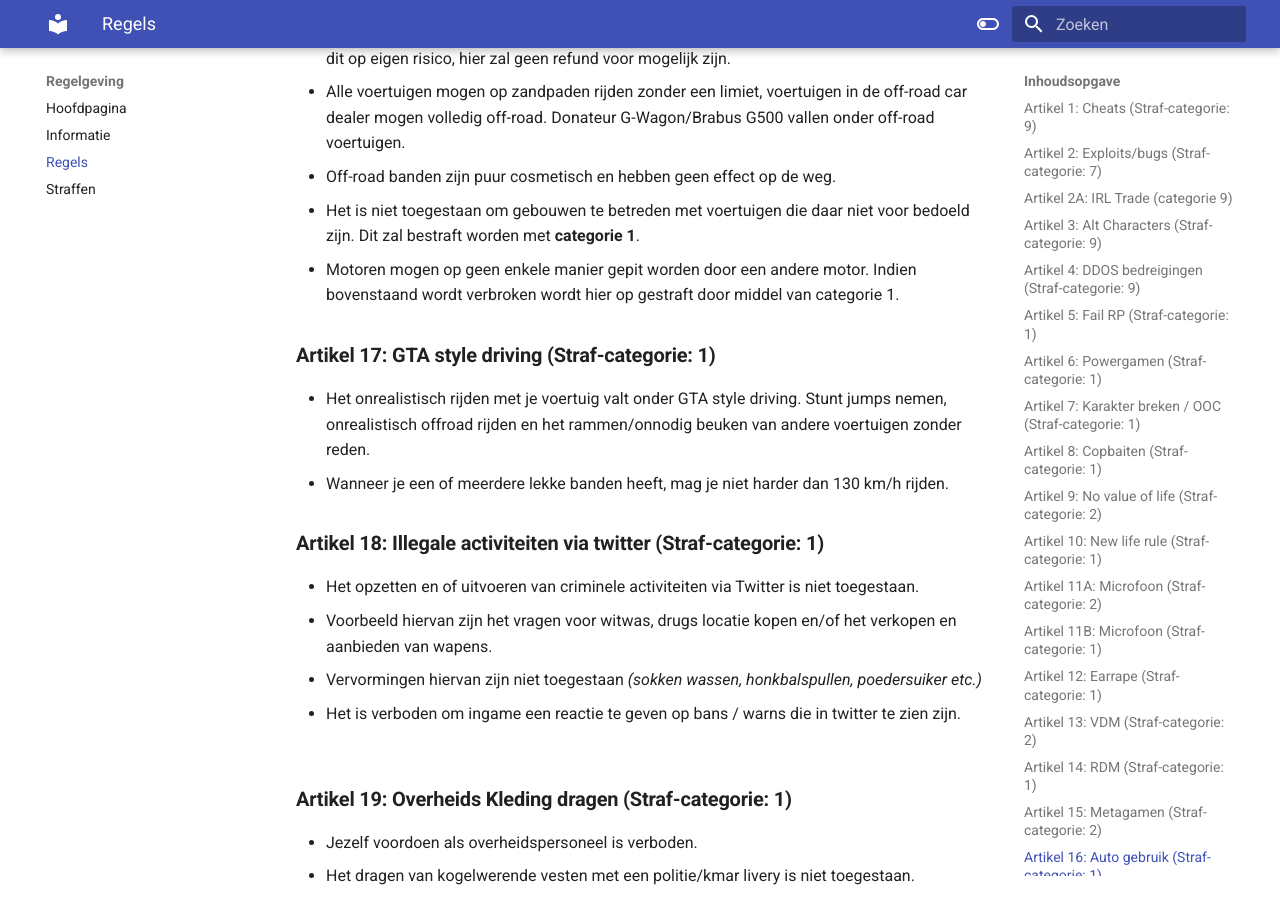
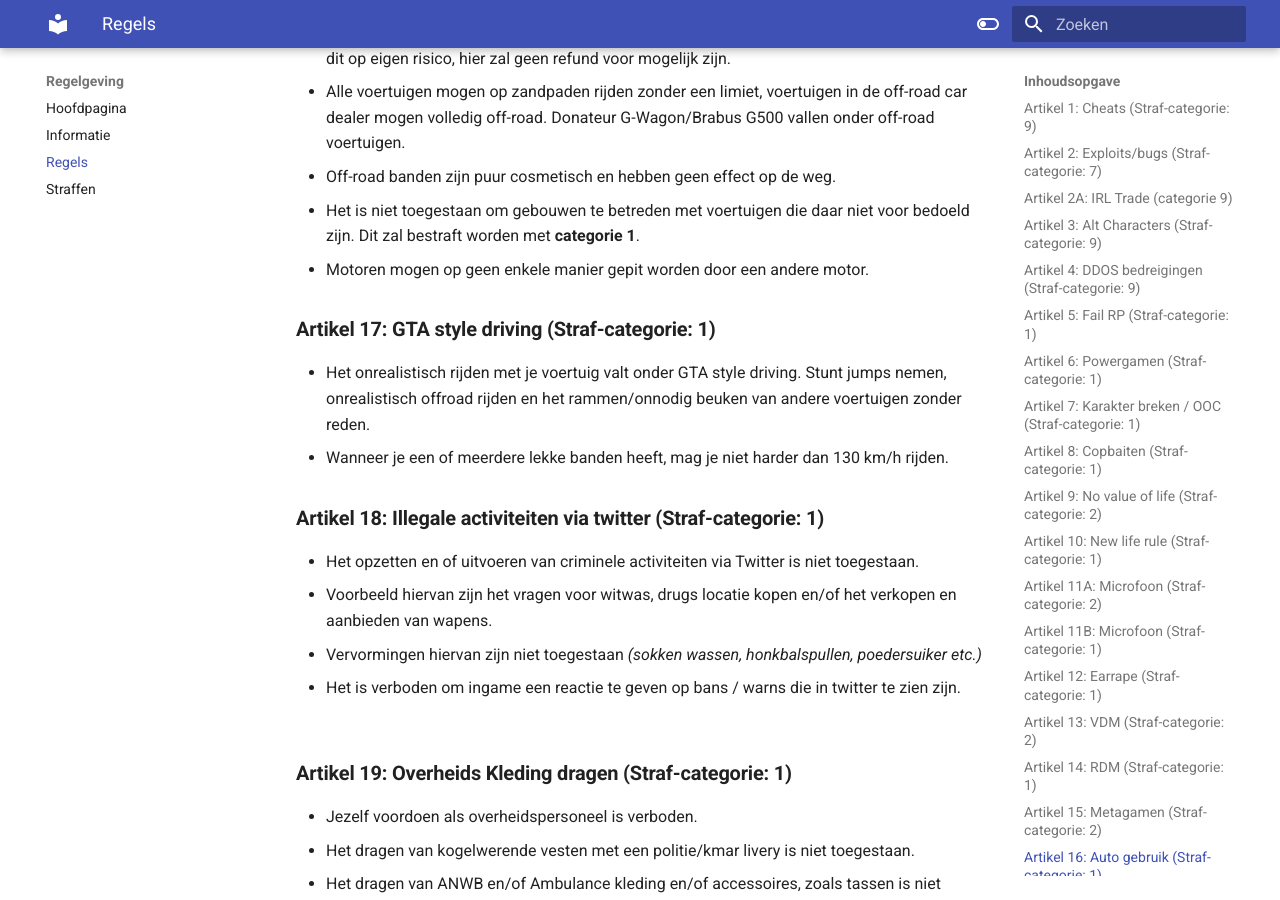
Before and after one commit to ZuiderVeenRP/apv, an MkDocs documentation site: the page built from docs/algemeen.md, in a window 1280 px wide and 900 px high, scrolled down 5110 px. Built offline with MkDocs 1.6.1 and Material for MkDocs 9.7.7, drawn with Linux system fonts in a browser that asks for light colours; comment, search, counter and statistics services are not loaded.

Commit message:
Update algemeen.md

```diff
--- a/docs/algemeen.md
+++ b/docs/algemeen.md
@@ -131,7 +131,6 @@
    - Off-road banden zijn puur cosmetisch en hebben geen effect op de weg.
    - Het is niet toegestaan om gebouwen te betreden met voertuigen die daar niet voor bedoeld zijn. Dit zal bestraft worden met **categorie 1**.
    - Motoren mogen op geen enkele manier gepit worden door een andere motor.
-Indien bovenstaand wordt verbroken wordt hier op gestraft door middel van categorie 1.
 </br>
 
 ### **Artikel 17: GTA style driving** 	      		**(Straf-categorie: 1)**
```
